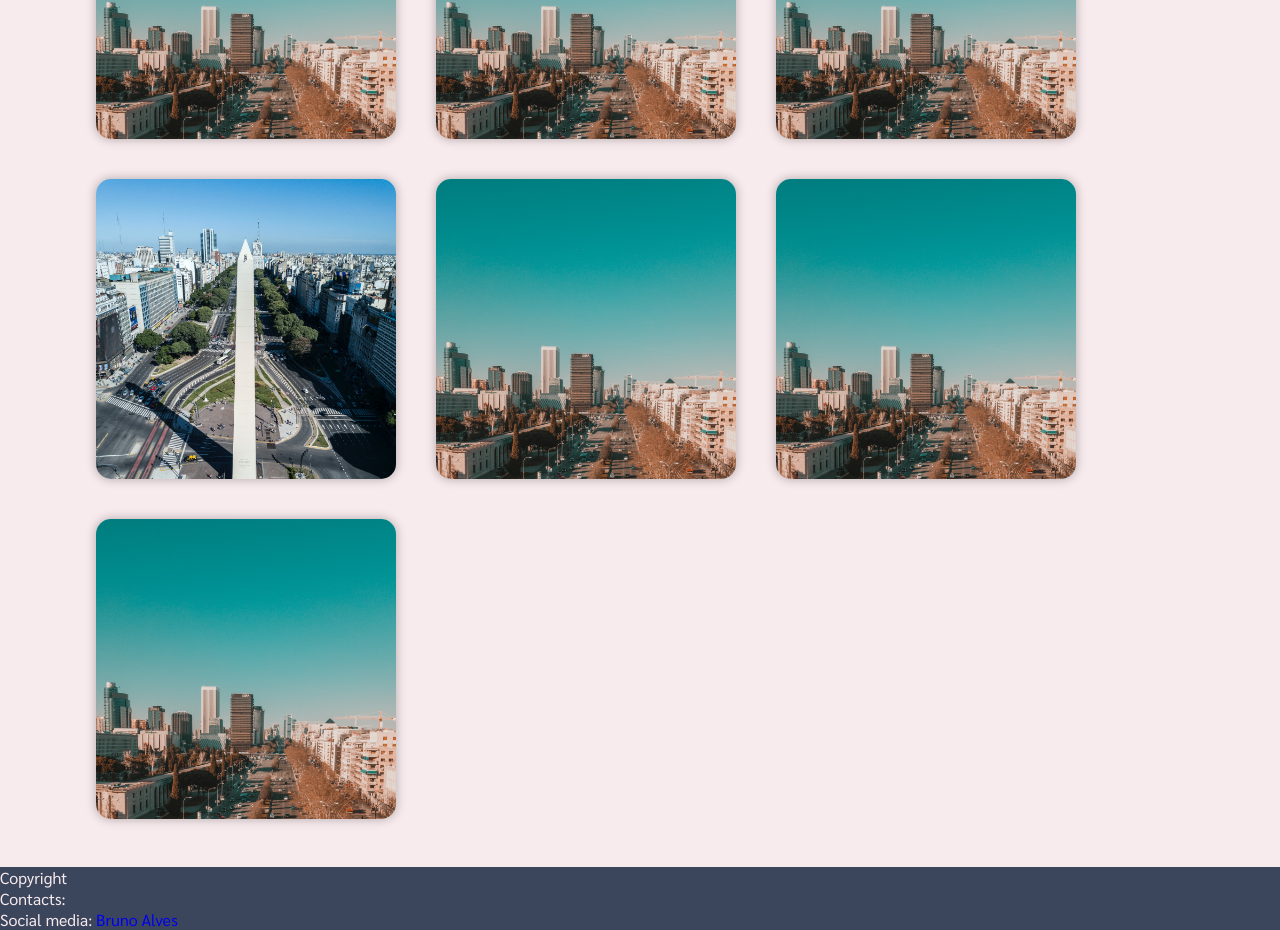
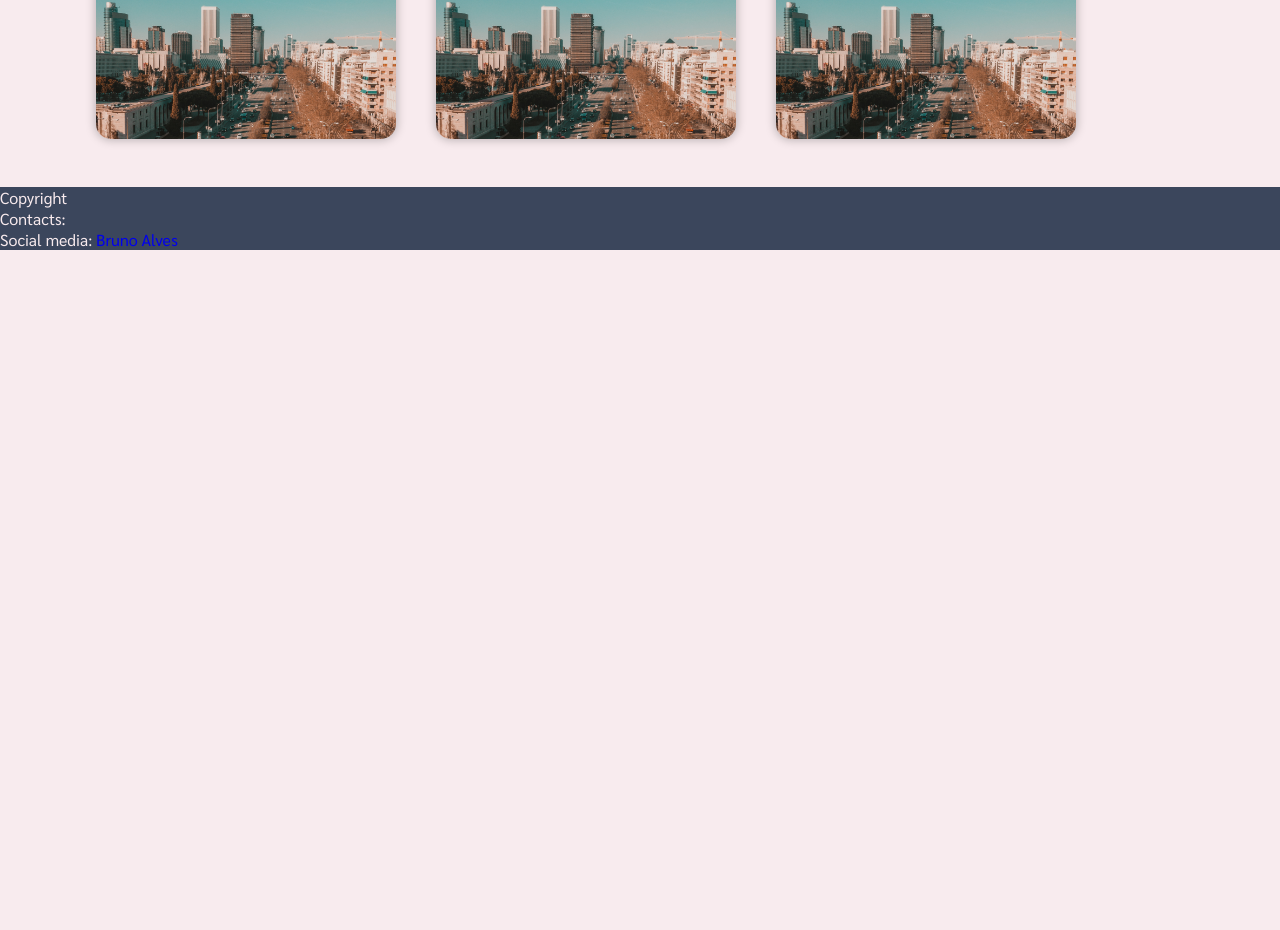
Before and after one commit to flag-80306/project1-Bruno-Alves, a React (Vite) app: page / in a window 1280 px wide. Shown: the part 1189-2119 px from the top of the page. After the commit the page ends 1439 px from the top, so only its background shows below. Built offline with nearby package versions, Linux system fonts and the light colour scheme.

Commit message:
created json file

```diff
--- a/src/App.jsx
+++ b/src/App.jsx
@@ -1,5 +1,4 @@
-import { Link, Route, Switch } from "wouter";
-
+import { Route, Switch } from "wouter";
 import Header from "./components/Header";
 import Footer from "./components/Footer";
 import HomeView from "./views/HomeView";
--- a/src/assets/trips/cardsInfo.js
+++ b/src/assets/trips/cardsInfo.js
@@ -1,50 +1,36 @@
 const cardsInfo = [
   {
+    id: 1,
     imgURL: "images/buenos-aires.jpg",
     city: "Buenos Aires",
     date: "15/08/2008",
   },
   {
+    id: 2,
     imgURL: "../images/madrid.jpg",
     city: "Madrid",
     date: "05/02/2017",
   },
   {
+    id: 3,
     imgURL: "../images/lisboa.jpg",
     city: "Lisboa",
     date: "10/06/2022",
   },
   {
+    id: 4,
     imgURL: "../images/madrid.jpg",
     city: "Lisboa",
     date: "10/06/2022",
   },
   {
+    id: 5,
     imgURL: "../images/madrid.jpg",
     city: "Lisboa",
     date: "10/06/2022",
   },
   {
-    imgURL: "../images/madrid.jpg",
-    city: "Lisboa",
-    date: "10/06/2022",
-  },
-  {
-    imgURL: "images/buenos_aires_image_1.jpg",
-    city: "Buenos Aires",
-    date: "15/08/2008",
-  },
-  {
-    imgURL: "../images/madrid.jpg",
-    city: "Madrid",
-    date: "05/02/2017",
-  },
-  {
-    imgURL: "../images/madrid.jpg",
-    city: "Lisboa",
-    date: "10/06/2022",
-  },
-  {
+    id: 6,
     imgURL: "../images/madrid.jpg",
     city: "Lisboa",
     date: "10/06/2022",
```
Also changed, not shown: public/mockAPI/data.json (added, +38 -0 lines).
